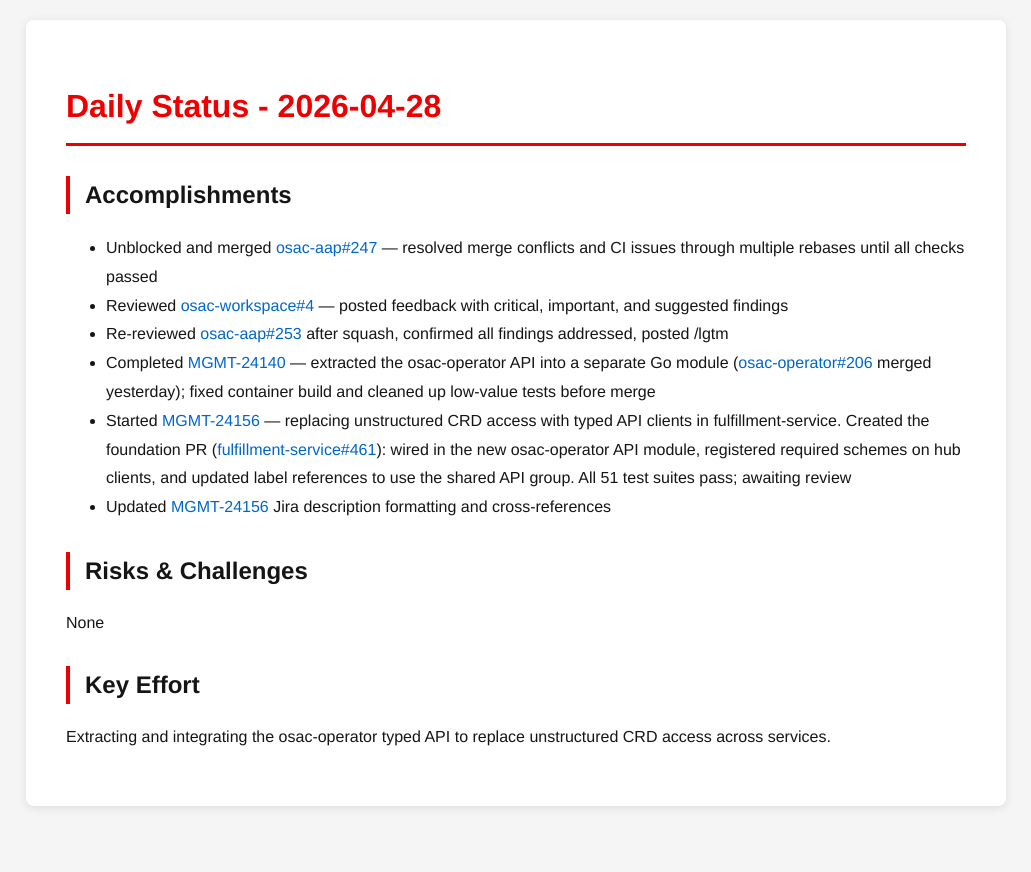
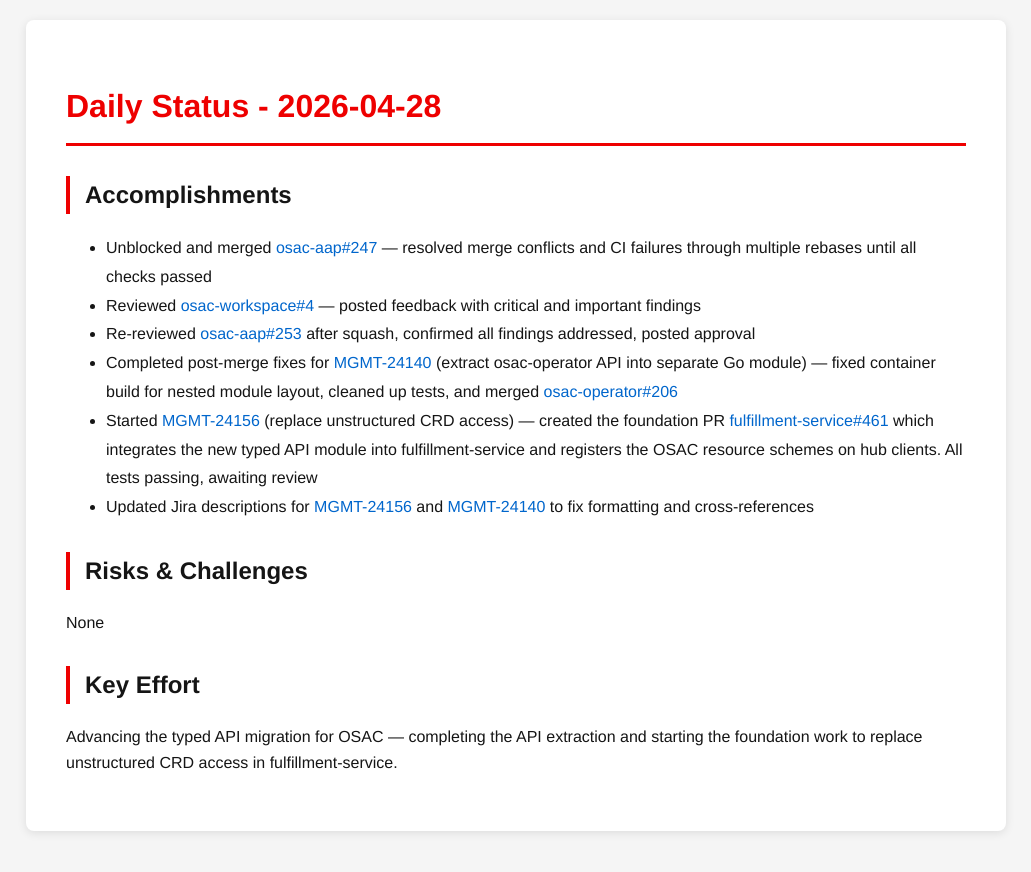
Before and after one commit to tzvatot/daily-status, a Jekyll site: the page built from 2026-04-28.md, in a window 1280 px wide. Shown: the top 872 px of the page, without its empty margins (124-1155 px from the left). Built offline with Jekyll 4.4.1, drawn with Linux system fonts in a browser that asks for light colours.

Commit message:
Daily status update - 2026-04-28

```diff
--- a/2026-04-28.md
+++ b/2026-04-28.md
@@ -7,15 +7,15 @@
 # Daily Status - 2026-04-28
 
 ## Accomplishments
-- Unblocked and merged [osac-aap#247](https://github.com/osac-project/osac-aap/pull/247) — resolved merge conflicts and CI issues through multiple rebases until all checks passed
-- Reviewed [osac-workspace#4](https://github.com/osac-project/osac-workspace/pull/4) — posted feedback with critical, important, and suggested findings
-- Re-reviewed [osac-aap#253](https://github.com/osac-project/osac-aap/pull/253) after squash, confirmed all findings addressed, posted /lgtm
-- Completed [MGMT-24140](https://issues.redhat.com/browse/MGMT-24140) — extracted the osac-operator API into a separate Go module ([osac-operator#206](https://github.com/osac-project/osac-operator/pull/206) merged yesterday); fixed container build and cleaned up low-value tests before merge
-- Started [MGMT-24156](https://issues.redhat.com/browse/MGMT-24156) — replacing unstructured CRD access with typed API clients in fulfillment-service. Created the foundation PR ([fulfillment-service#461](https://github.com/osac-project/fulfillment-service/pull/461)): wired in the new osac-operator API module, registered required schemes on hub clients, and updated label references to use the shared API group. All 51 test suites pass; awaiting review
-- Updated [MGMT-24156](https://issues.redhat.com/browse/MGMT-24156) Jira description formatting and cross-references
+- Unblocked and merged [osac-aap#247](https://github.com/osac-project/osac-aap/pull/247) — resolved merge conflicts and CI failures through multiple rebases until all checks passed
+- Reviewed [osac-workspace#4](https://github.com/osac-project/osac-workspace/pull/4) — posted feedback with critical and important findings
+- Re-reviewed [osac-aap#253](https://github.com/osac-project/osac-aap/pull/253) after squash, confirmed all findings addressed, posted approval
+- Completed post-merge fixes for [MGMT-24140](https://issues.redhat.com/browse/MGMT-24140) (extract osac-operator API into separate Go module) — fixed container build for nested module layout, cleaned up tests, and merged [osac-operator#206](https://github.com/osac-project/osac-operator/pull/206)
+- Started [MGMT-24156](https://issues.redhat.com/browse/MGMT-24156) (replace unstructured CRD access) — created the foundation PR [fulfillment-service#461](https://github.com/osac-project/fulfillment-service/pull/461) which integrates the new typed API module into fulfillment-service and registers the OSAC resource schemes on hub clients. All tests passing, awaiting review
+- Updated Jira descriptions for [MGMT-24156](https://issues.redhat.com/browse/MGMT-24156) and [MGMT-24140](https://issues.redhat.com/browse/MGMT-24140) to fix formatting and cross-references
 
 ## Risks & Challenges
 None
 
 ## Key Effort
-Extracting and integrating the osac-operator typed API to replace unstructured CRD access across services.
+Advancing the typed API migration for OSAC — completing the API extraction and starting the foundation work to replace unstructured CRD access in fulfillment-service.
```
